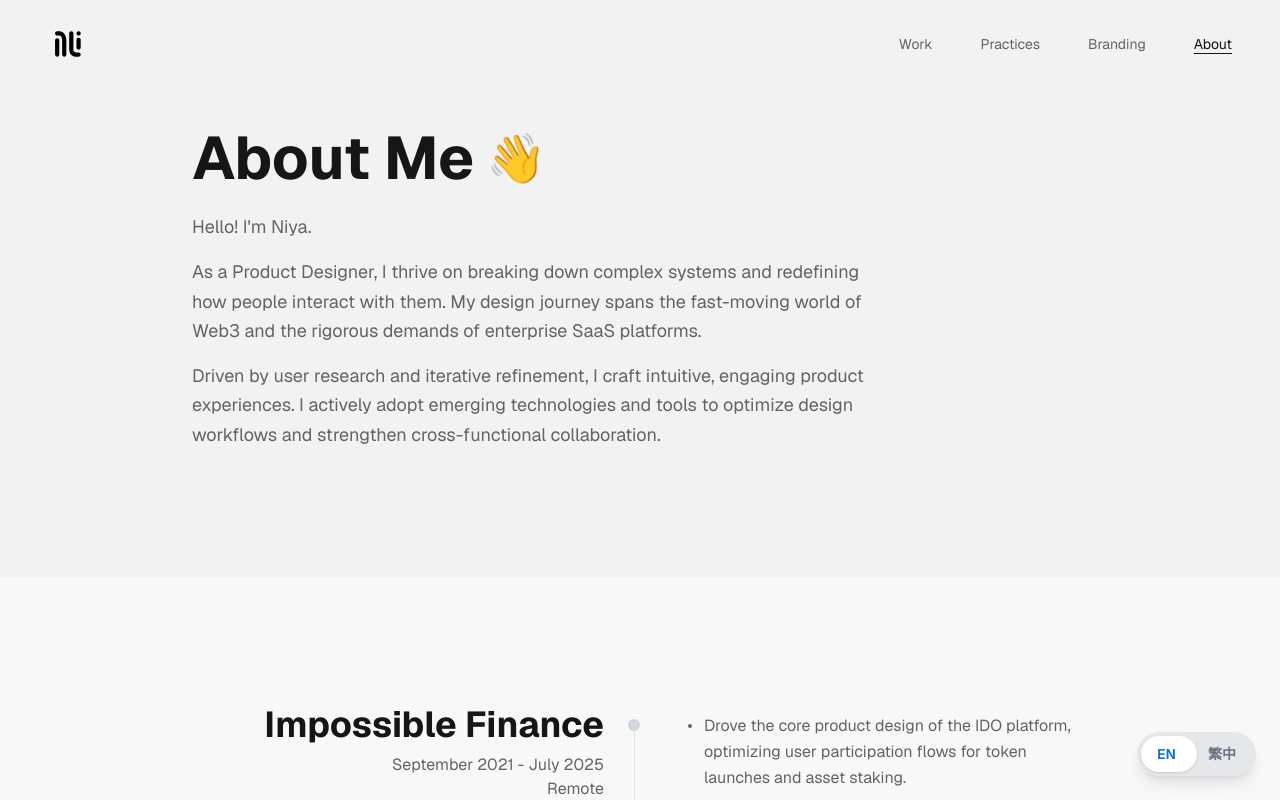
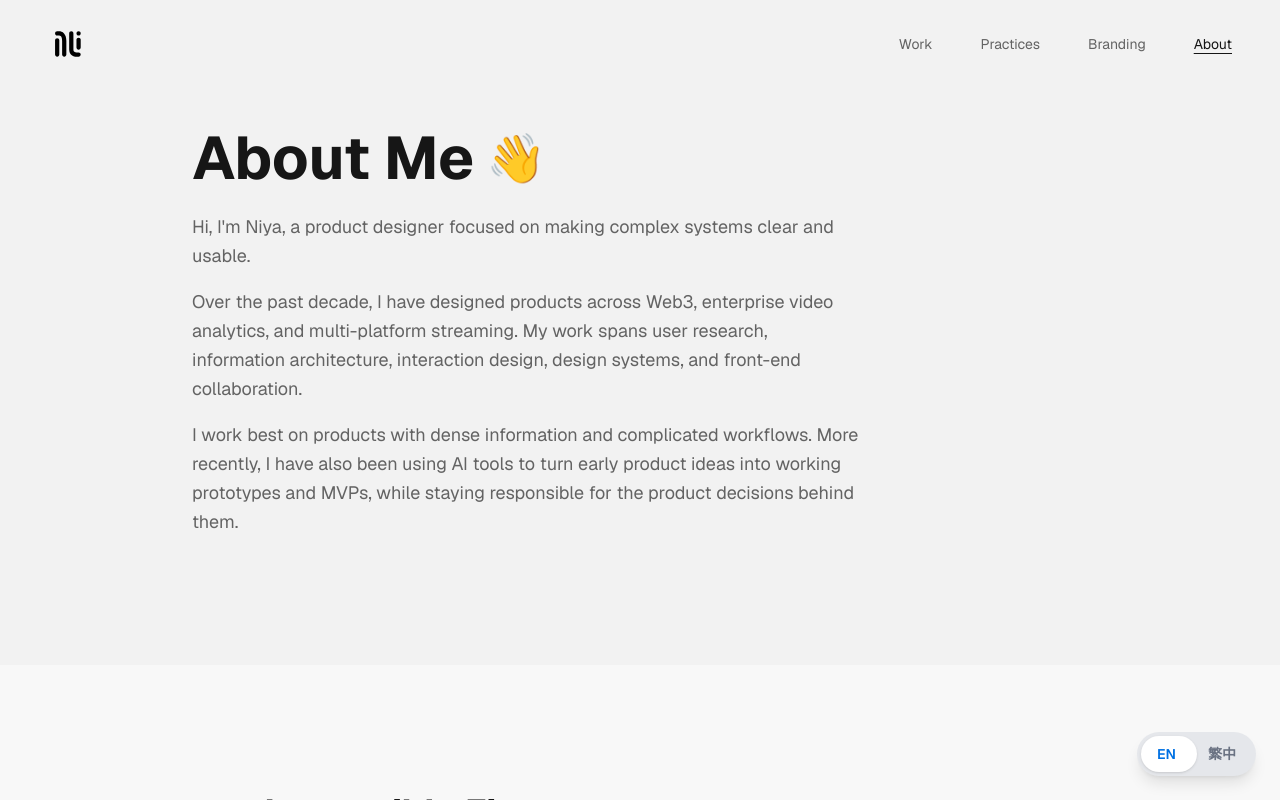
Before and after one commit to NiyaWu/PortfolioNook, a Next.js app: page /about in a window 1280 px wide. Shown: the top 800 px of the page. Built offline with nearby package versions, Linux system fonts and the light colour scheme.

Commit message:
Refine about page introduction

```diff
--- a/locales/pages/common.ts
+++ b/locales/pages/common.ts
@@ -159,10 +159,10 @@ export const commonEn = {
   about: {
     title: "About Me",
     emoji: "👋",
-    intro: "Hello! I'm Niya.",
+    intro: "Hi, I'm Niya, a product designer focused on making complex systems clear and usable.",
     description: [
-      "As a Product Designer, I thrive on breaking down complex systems and redefining how people interact with them. My design journey spans the fast-moving world of Web3 and the rigorous demands of enterprise SaaS platforms.",
-      "Driven by user research and iterative refinement, I craft intuitive, engaging product experiences. I actively adopt emerging technologies and tools to optimize design workflows and strengthen cross-functional collaboration.",
+      "Over the past decade, I have designed products across Web3, enterprise video analytics, and multi-platform streaming. My work spans user research, information architecture, interaction design, design systems, and front-end collaboration.",
+      "I work best on products with dense information and complicated workflows. More recently, I have also been using AI tools to turn early product ideas into working prototypes and MVPs, while staying responsible for the product decisions behind them.",
     ],
     experienceTitle: "Experience",
     experiences: [
@@ -288,10 +288,10 @@ export const commonZh = {
   about: {
     title: "關於我",
     emoji: "👋",
-    intro: "你好！我是 Niya 。",
+    intro: "你好，我是 Niya，一名專注於把複雜系統變得清楚、好用的產品設計師。",
     description: [
-      "身為一名 UI/UX ，我喜歡拆解複雜的系統，並重新定義它們的互動方式。我的設計旅程跨越了瞬息萬變的 Web3 世界與嚴謹的 SaaS 平台。",
-      "熱衷於用戶研究與介面打磨，致力於打造直覺且具黏著度的產品體驗。擅長導入新技術與工具優化工作流，提升團隊跨職能協作的效率與溝通品質。",
+      "十多年來，我參與過 Web3、企業影像分析與跨平台串流產品，工作涵蓋使用者研究、資訊架構、互動設計、設計系統與前端協作。",
+      "我特別擅長處理資訊密集、流程複雜的產品。近期也持續運用 AI 工具，把早期產品構想推進成可操作的原型與 MVP，同時負責其中的產品判斷與設計決策。",
     ],
     experienceTitle: "工作經歷",
     experiences: [
```
